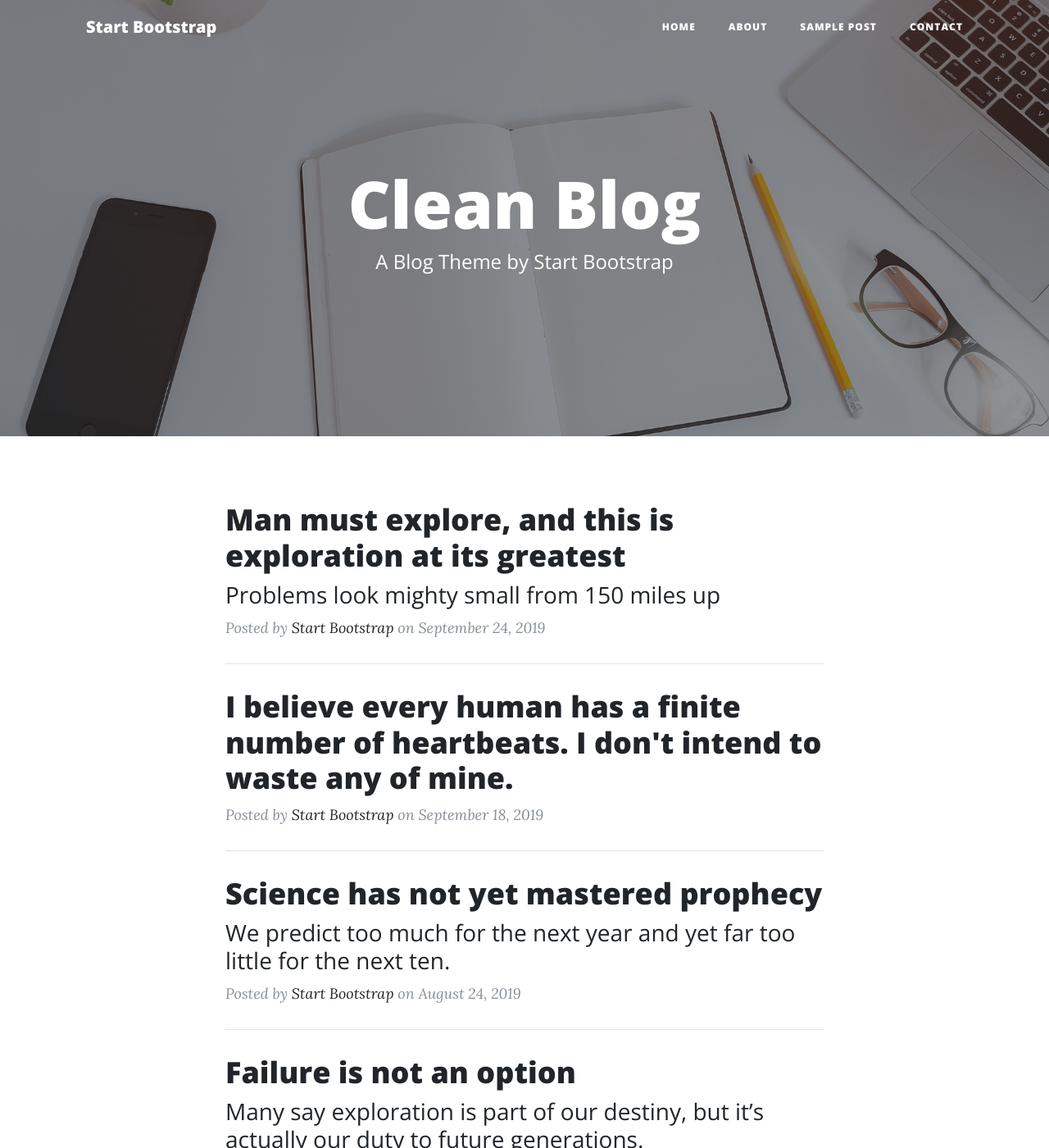
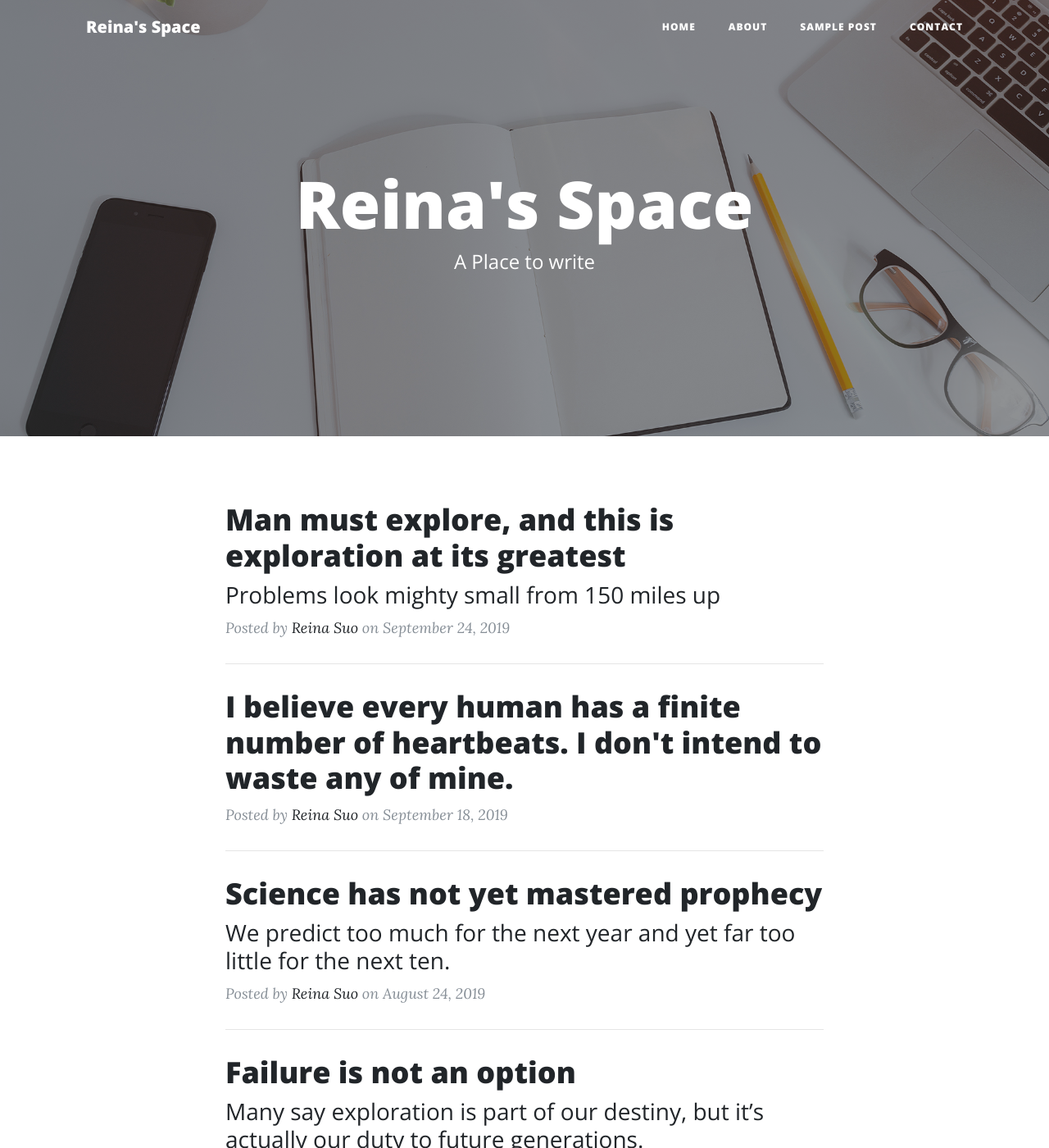
Before and after one commit to ReinaSuo/reinasuo.github.com, a Jekyll site: the page index.html, which Jekyll copies as it is, in a window 1280 px wide and 1400 px high. Shown: the whole window at 82% size. Built offline with Jekyll 4.4.1, drawn with Linux system fonts in a browser that asks for light colours; some of the changed text lies outside the part shown.

Commit message:
change infos

```diff
--- a/index.html
+++ b/index.html
@@ -8,7 +8,7 @@
   <meta name="description" content="">
   <meta name="author" content="">
 
-  <title>Clean Blog - Start Bootstrap Theme</title>
+  <title>Reina's Blog</title>
 
   <!-- Bootstrap core CSS -->
   <link href="vendor/bootstrap/css/bootstrap.min.css" rel="stylesheet">
@@ -28,7 +28,7 @@
   <!-- Navigation -->
   <nav class="navbar navbar-expand-lg navbar-light fixed-top" id="mainNav">
     <div class="container">
-      <a class="navbar-brand" href="index.html">Start Bootstrap</a>
+      <a class="navbar-brand" href="index.html">Reina's Space</a>
       <button class="navbar-toggler navbar-toggler-right" type="button" data-toggle="collapse" data-target="#navbarResponsive" aria-controls="navbarResponsive" aria-expanded="false" aria-label="Toggle navigation">
         Menu
         <i class="fas fa-bars"></i>
@@ -59,8 +59,8 @@
       <div class="row">
         <div class="col-lg-8 col-md-10 mx-auto">
           <div class="site-heading">
-            <h1>Clean Blog</h1>
-            <span class="subheading">A Blog Theme by Start Bootstrap</span>
+            <h1>Reina's Space</h1>
+            <span class="subheading">A Place to write</span>
           </div>
         </div>
       </div>
@@ -81,7 +81,7 @@
             </h3>
           </a>
           <p class="post-meta">Posted by
-            <a href="#">Start Bootstrap</a>
+            <a href="#">Reina Suo</a>
             on September 24, 2019</p>
         </div>
         <hr>
@@ -92,7 +92,7 @@
             </h2>
           </a>
           <p class="post-meta">Posted by
-            <a href="#">Start Bootstrap</a>
+            <a href="#">Reina Suo</a>
             on September 18, 2019</p>
         </div>
         <hr>
@@ -106,7 +106,7 @@
             </h3>
           </a>
           <p class="post-meta">Posted by
-            <a href="#">Start Bootstrap</a>
+            <a href="#">Reina Suo</a>
             on August 24, 2019</p>
         </div>
         <hr>
@@ -120,7 +120,7 @@
             </h3>
           </a>
           <p class="post-meta">Posted by
-            <a href="#">Start Bootstrap</a>
+            <a href="#">Reina Suo</a>
             on July 8, 2019</p>
         </div>
         <hr>
@@ -165,7 +165,7 @@
               </a>
             </li>
           </ul>
-          <p class="copyright text-muted">Copyright &copy; Your Website 2020</p>
+          <p class="copyright text-muted">Copyright &copy; Reina's Space 2020</p>
         </div>
       </div>
     </div>
```
